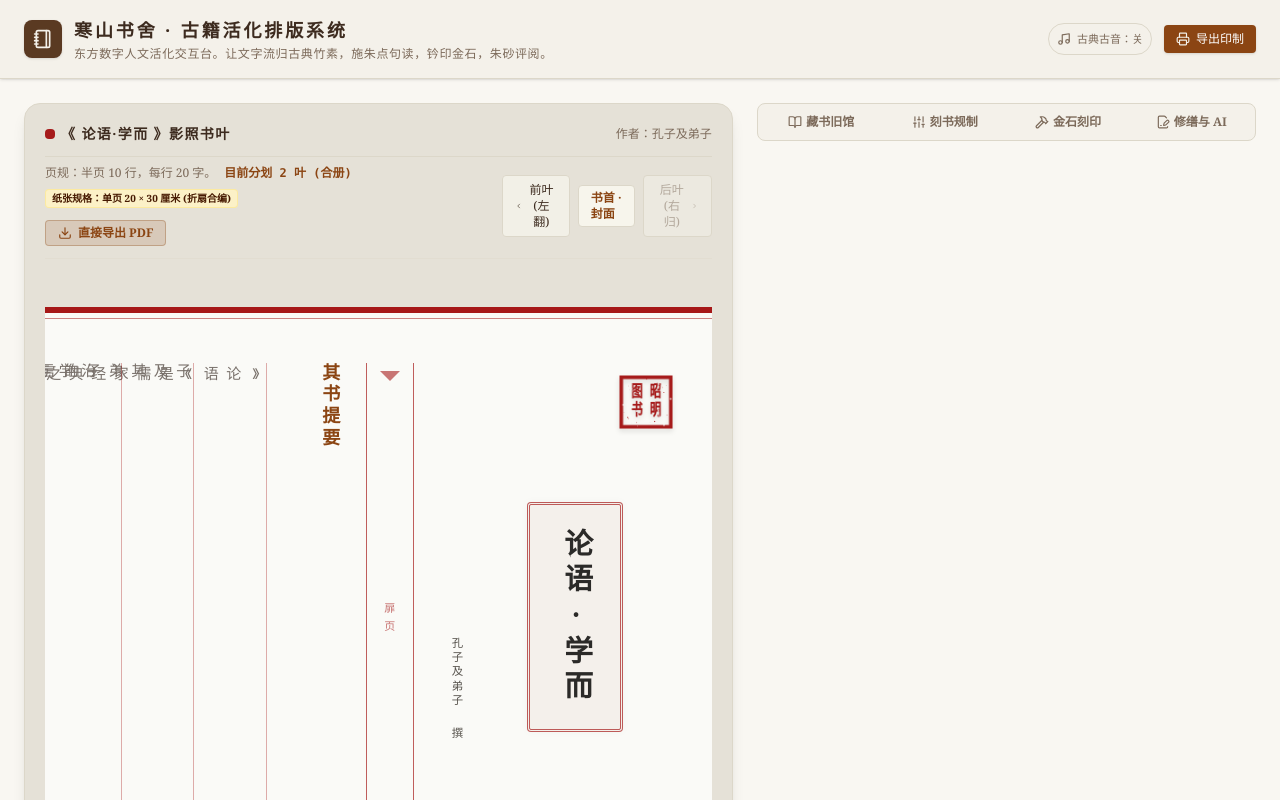
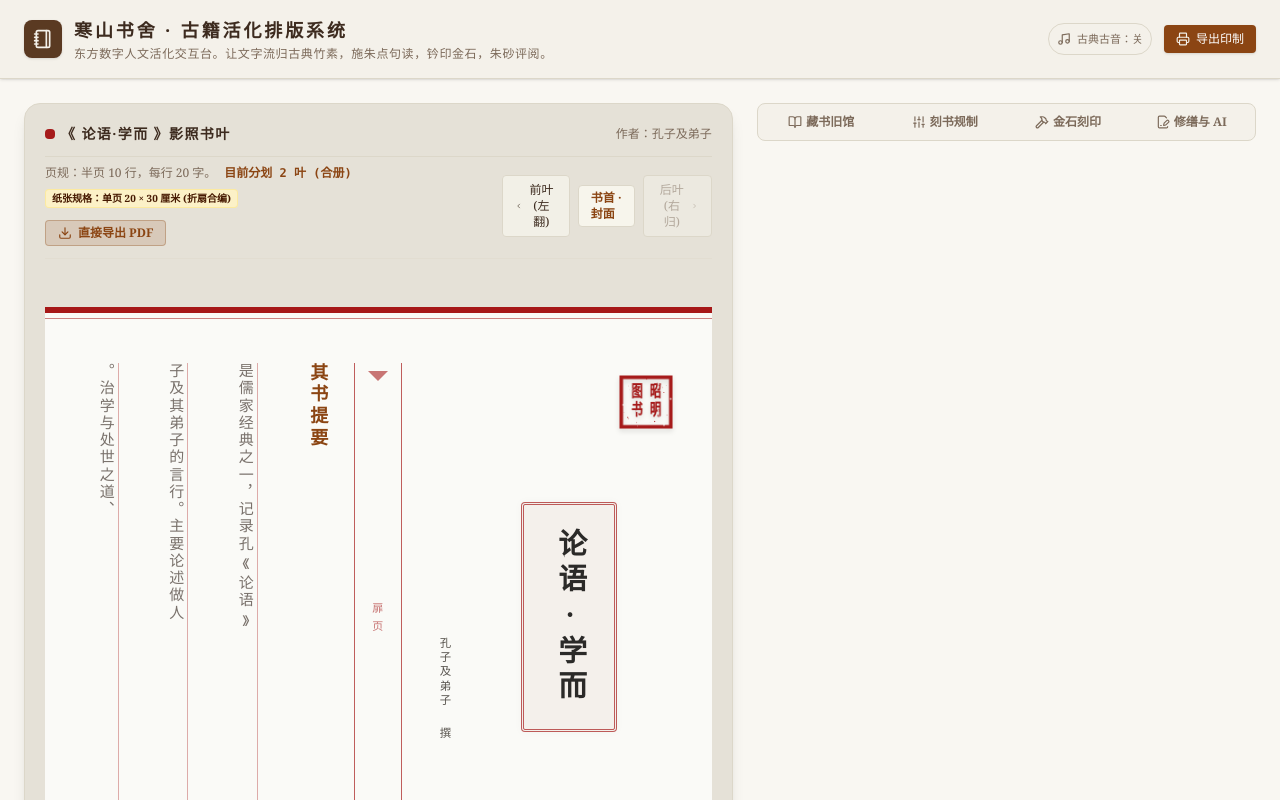
Before and after one commit to xiao990720/Hanshan-Ancient-Books-Revitalization-Typesetting-System, a React (Vite) app: page / in a window 1280 px wide. Shown: the top 800 px of the page. Built offline with nearby package versions, Linux system fonts and the light colour scheme.

Commit message:
style: adjust vertical text layout in BookViewer
Remove flexbox centering from vertical text containers to prevent layout conflicts with vertical-rl writing mode.

```diff
--- a/src/components/BookViewer.tsx
+++ b/src/components/BookViewer.tsx
@@ -826,7 +826,7 @@ export const BookViewer: React.FC<BookViewerProps> = ({
 
           {/* Author or edition in lower-left vertical text */}
           <div
-            className="absolute left-4 sm:left-6 bottom-1/4 flex flex-col items-center leading-none text-stone-600 select-none scale-95"
+            className="absolute left-4 sm:left-6 bottom-1/4 leading-none text-stone-600 select-none scale-95"
             style={{
               writingMode: "vertical-rl",
               textOrientation: "upright",
@@ -887,7 +887,7 @@ export const BookViewer: React.FC<BookViewerProps> = ({
               />
             )}
             <div
-              className={`flex flex-col items-center w-full leading-none text-[#8b4513] font-bold ${getFontClass()}`}
+              className={`w-full leading-none text-[#8b4513] font-bold ${getFontClass()}`}
               style={{ fontSize: `${config.fontSize * 0.9}px`, letterSpacing: "0.2em", writingMode: "vertical-rl", textOrientation: "upright" }}
             >
               其书提要
@@ -911,7 +911,7 @@ export const BookViewer: React.FC<BookViewerProps> = ({
                 )}
 
                 <div
-                  className={`flex flex-col items-center w-full leading-relaxed text-stone-500 ${getFontClass()}`}
+                  className={`w-full leading-relaxed text-stone-500 ${getFontClass()}`}
                   style={{
                     fontSize: `${config.fontSize * 0.75}px`,
                     letterSpacing: "0.15em",
@@ -919,9 +919,7 @@ export const BookViewer: React.FC<BookViewerProps> = ({
                     textOrientation: "upright"
                   }}
                 >
-                  {colText.split("").map((c, i) => (
-                    <span key={i} className="mb-0.5 leading-normal">{c}</span>
-                  ))}
+                  {colText}
                 </div>
               </div>
             );
```
